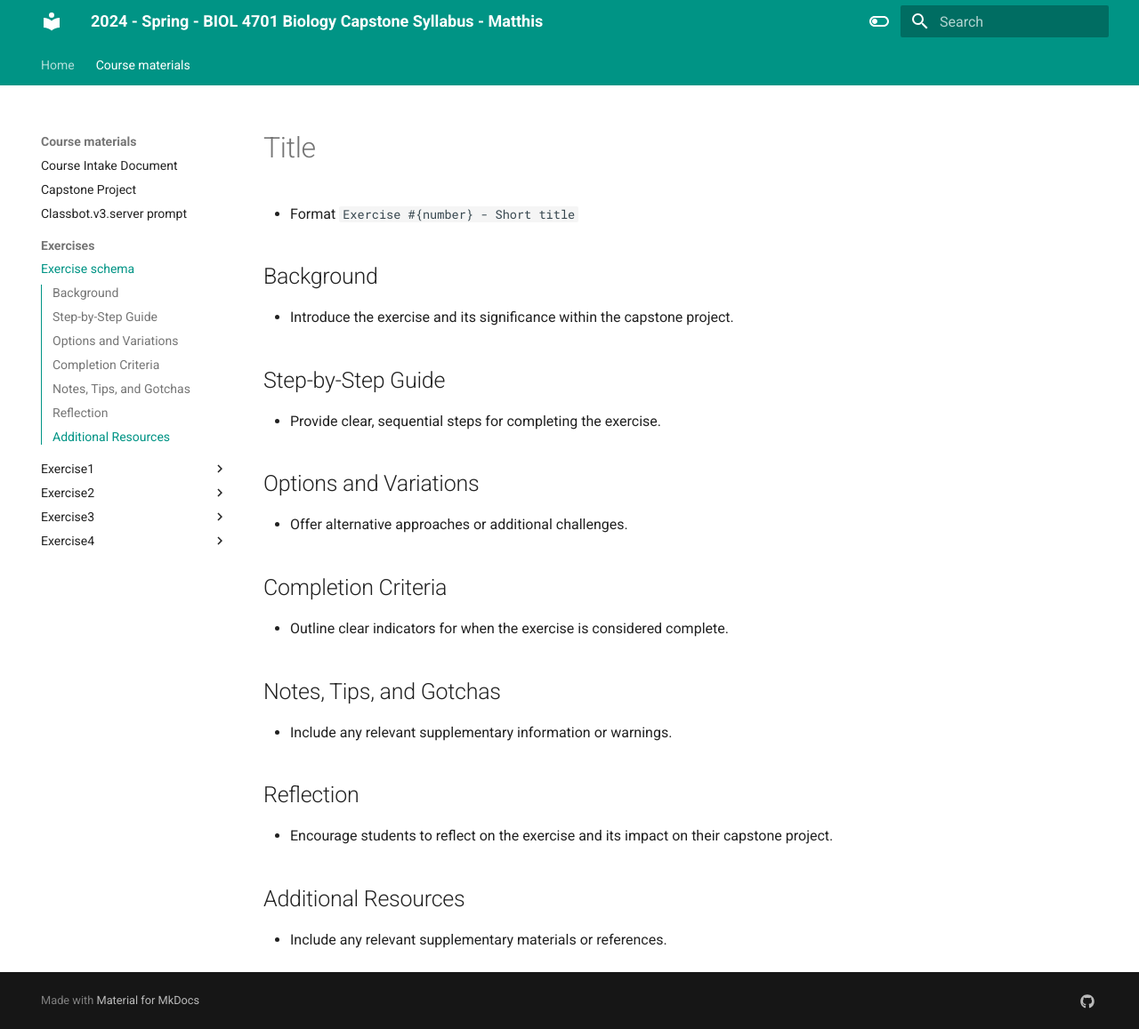
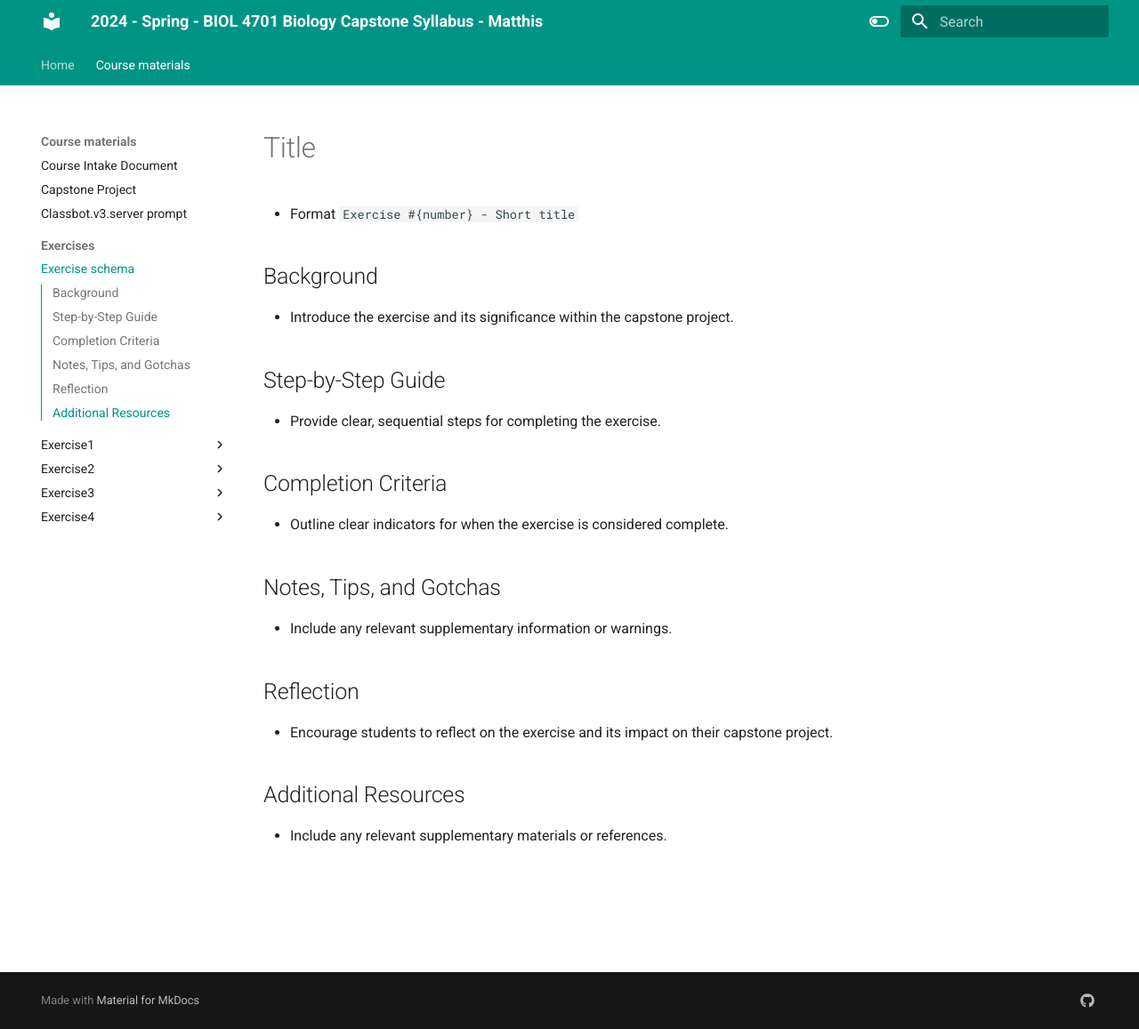
Before and after one commit to HumanMovementNeuroscience/capstone, an MkDocs documentation site: the page built from docs/course_materials/exercises/exercise-schema.md, in a window 1280 px wide and 1157 px high. Shown: the whole window at 89% size. Built offline with MkDocs 1.6.1 and Material for MkDocs 9.7.7, drawn with Linux system fonts in a browser that asks for light colours.

Commit message:
Feb 26, 2024, 4:37 PM

```diff
--- a/docs/course_materials/exercises/exercise-schema.md
+++ b/docs/course_materials/exercises/exercise-schema.md
@@ -8,9 +8,6 @@
 
 ## Step-by-Step Guide
 - Provide clear, sequential steps for completing the exercise.
-
-## Options and Variations
-- Offer alternative approaches or additional challenges.
 
 ## Completion Criteria
 - Outline clear indicators for when the exercise is considered complete.
```
Also changed, not shown: docs/course_materials/exercises/exercise3/exercise3-student-instructions.md (+1 -1 lines).
